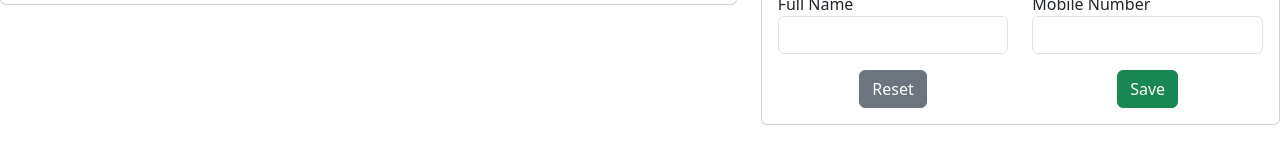
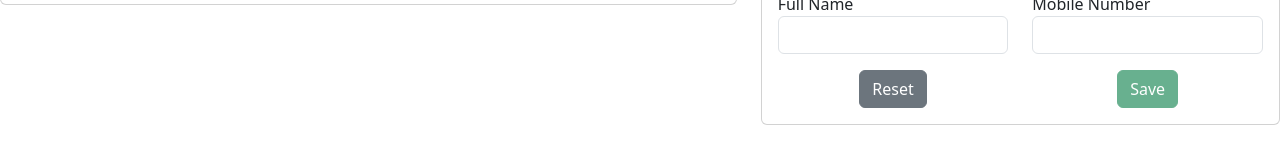
Before and after one commit to MateRamires/Angular_20_Tutorial, an Angular app: page /user-reactive in a window 1280 px wide. Shown: the part 184-344 px from the top of the page. Built offline with nearby package versions, Linux system fonts and the light colour scheme; no server answers.

Commit message:
Disabling the save button when the form is invalid

```diff
--- a/src/app/components/reactive-user-form/reactive-user-form.html
+++ b/src/app/components/reactive-user-form/reactive-user-form.html
@@ -89,7 +89,7 @@
                             <button class="btn btn-secondary">Reset</button>
                         </div>
                         <div class="col-6 text-center">
-                            <button class="btn btn-success" (click)="onSaveUser()">Save</button>
+                            <button class="btn btn-success" [disabled]="userForm.invalid" (click)="onSaveUser()">Save</button>
                         </div>
                     </div>
 
```
